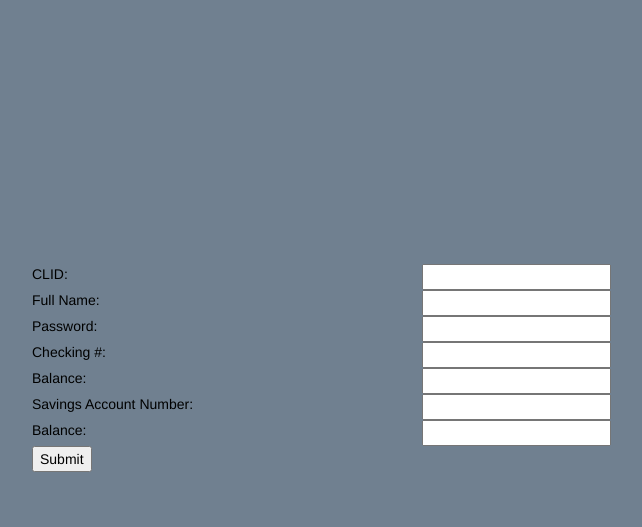
After one commit to cbdrx/DatabaseProject, a PHP site: page /createAccount.html in a window 1280 px wide. The commit adds this page. Shown: the top 527 px of the page, without its empty margins (233-875 px from the left). Run offline with PHP 8.4, Linux system fonts and the light colour scheme.

Commit message:
Account Create Page

```diff
--- /dev/null
+++ b/html/createAccount.html
@@ -0,0 +1,59 @@
+<!DOCTYPE html>
+  <html>
+  <link href="css/bootstrap.css" type="text/css" rel="stylesheet">
+  <link href="css/base.css" type="text/css" rel="stylesheet">
+  <script src="js/jquery-1.12.2.min.js"></script>
+  <title> Create Account </title>
+  <?php include 'navbar.php';?p>
+  <div class="container">
+    <div class="row" style="height:33vh">
+    </div>
+
+    <div class="row" style="height:33vh">
+
+      <div class="col-sm-2">
+
+      </div>
+
+      <div class="col-sm-8">
+          <form>
+            <div class="row">
+              <div class="col-sm-6">CLID:</div>
+              <div class="col-sm-6"><input type="text" name="CLID"></div>
+            </div>
+            <div class="row">
+              <div class="col-sm-6">Full Name:</div>
+              <div class="col-sm-6"><input type="text" name="name"></div>
+            </div>
+            <div class="row">
+              <div class="col-sm-6">Password:</div>
+              <div class="col-sm-6"><input type="text" name="password"></div>
+            </div>
+            <div class="row">
+              <div class="col-sm-6">Checking #:</div>
+              <div class="col-sm-6"><input type="text" name="chkNum"></div>
+            </div>
+            <div class="row">
+              <div class="col-sm-6">Balance:</div>
+              <div class="col-sm-6"><input type="text" name="bal1"></div>
+            </div>
+            <div class="row">
+              <div class="col-sm-6">Savings Account Number:</div>
+              <div class="col-sm-6"><input type="text" name="savNum"></div>
+            </div>
+            <div class="row">
+              <div class="col-sm-6">Balance:</div>
+              <div class="col-sm-6"><input type="text" name="bal2"></div>
+            </div>
+            <div class="row">
+              <div class="col-sm-6"><input type="submit" value="Submit"/></div>
+            </div>
+          </form>
+
+    </div>
+
+    <div class="row" style="height:33vh">
+    </div>
+
+  </div>
+  </html>
--- a/html/css/base.css
+++ b/html/css/base.css
@@ -1,4 +1,4 @@
 body {
     background: slategrey;
-    color: white;
+    color: black;
 }
```
Also changed, not shown: html/modifyBusinesses.html (added, +7 -0 lines).
